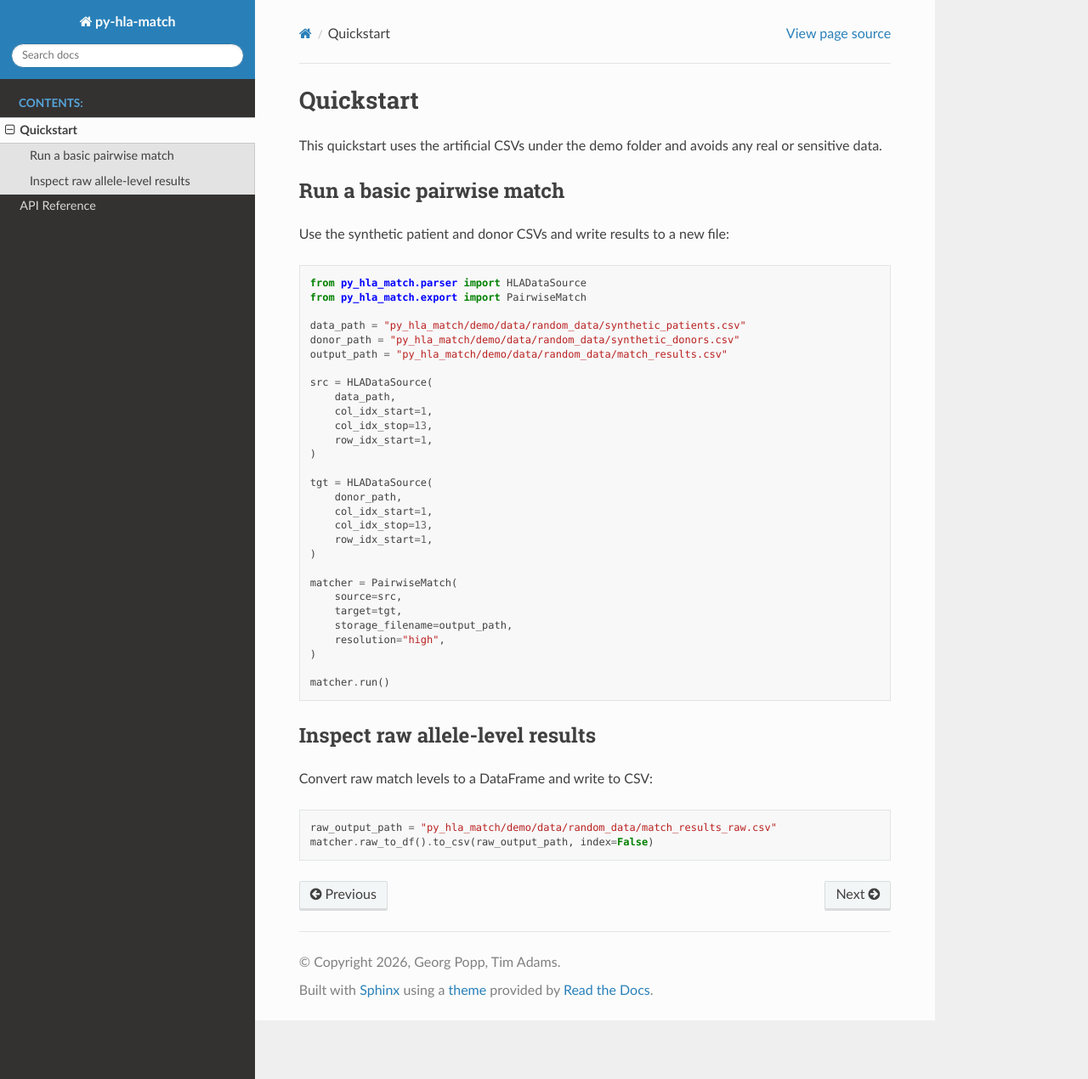
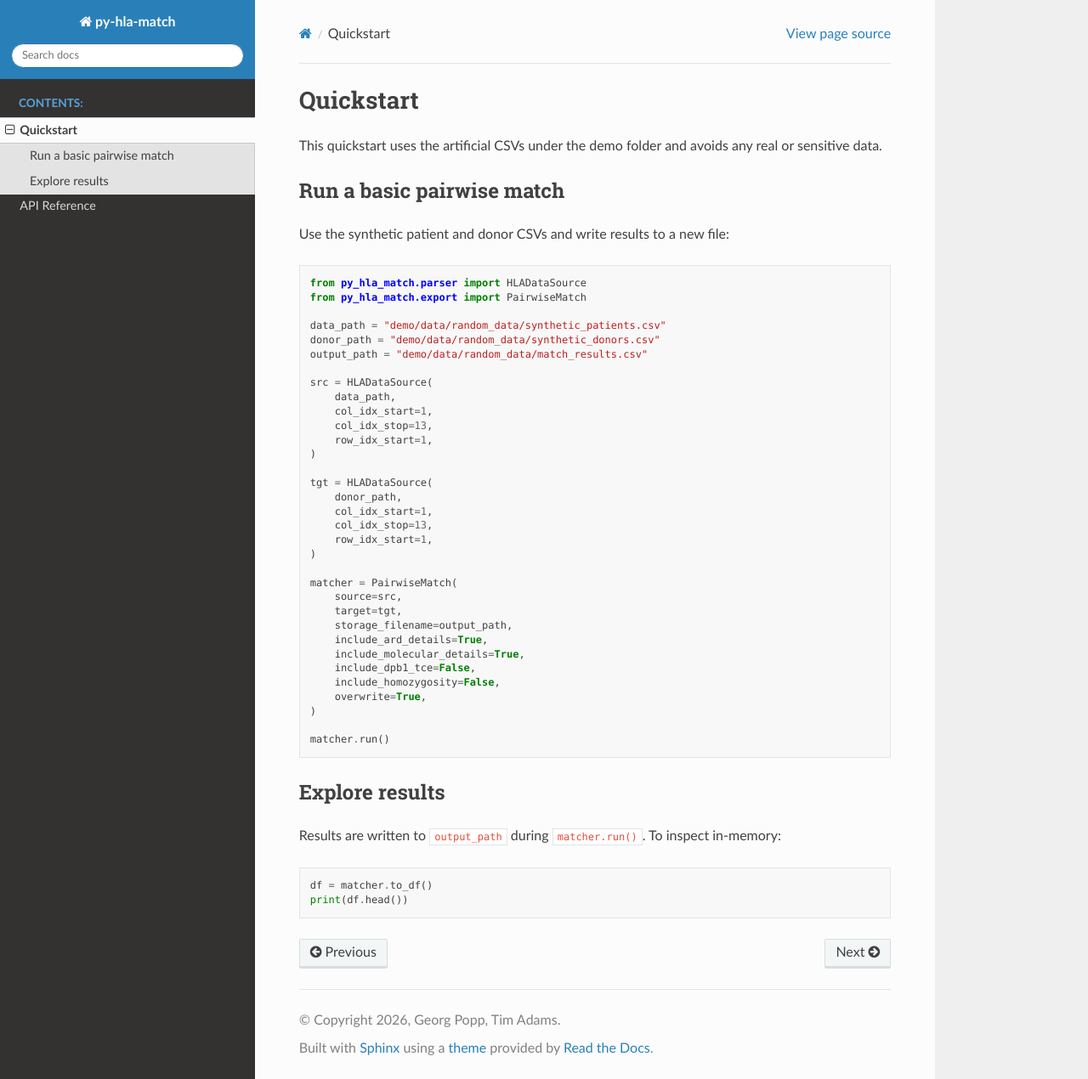
Before and after one commit to fraunhofer-izi/py-hla-match, a Sphinx documentation site: the page built from docs/source/quickstart.rst, in a window 1280 px wide and 1270 px high. Shown: the whole window at 85% size. Built offline with Sphinx 7.4.7 and the Read the Docs theme 3.1.0, drawn with Linux system fonts in a browser that asks for light colours.

Commit message:
corrected quickstart and added prominent examples to README

```diff
--- a/docs/source/quickstart.rst
+++ b/docs/source/quickstart.rst
@@ -14,9 +14,9 @@ Use the synthetic patient and donor CSVs and write results to a new file:
    from py_hla_match.parser import HLADataSource
    from py_hla_match.export import PairwiseMatch
 
-   data_path = "py_hla_match/demo/data/random_data/synthetic_patients.csv"
-   donor_path = "py_hla_match/demo/data/random_data/synthetic_donors.csv"
-   output_path = "py_hla_match/demo/data/random_data/match_results.csv"
+   data_path = "demo/data/random_data/synthetic_patients.csv"
+   donor_path = "demo/data/random_data/synthetic_donors.csv"
+   output_path = "demo/data/random_data/match_results.csv"
 
    src = HLADataSource(
        data_path,
@@ -36,17 +36,22 @@ Use the synthetic patient and donor CSVs and write results to a new file:
        source=src,
        target=tgt,
        storage_filename=output_path,
-       resolution="high",
+       include_ard_details=True,
+       include_molecular_details=True,
+       include_dpb1_tce=False,
+       include_homozygosity=False,
+       overwrite=True,
    )
 
    matcher.run()
 
-Inspect raw allele-level results
---------------------------------
+Explore results
+---------------
 
-Convert raw match levels to a DataFrame and write to CSV:
+Results are written to ``output_path`` during ``matcher.run()``. To inspect
+in-memory:
 
 .. code-block:: python
 
-   raw_output_path = "py_hla_match/demo/data/random_data/match_results_raw.csv"
-   matcher.raw_to_df().to_csv(raw_output_path, index=False)
+   df = matcher.to_df()
+   print(df.head())
```
Also changed, not shown: README.md (+169 -4 lines).
